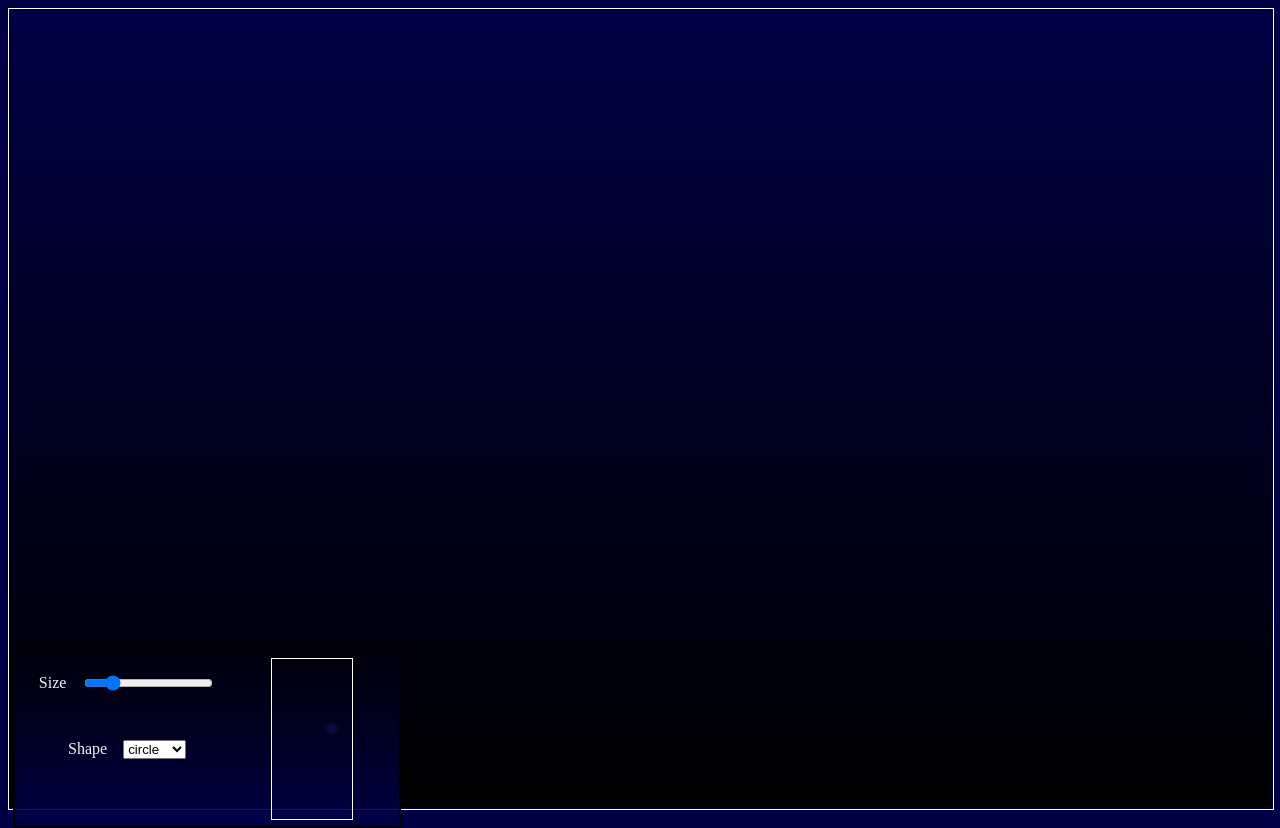
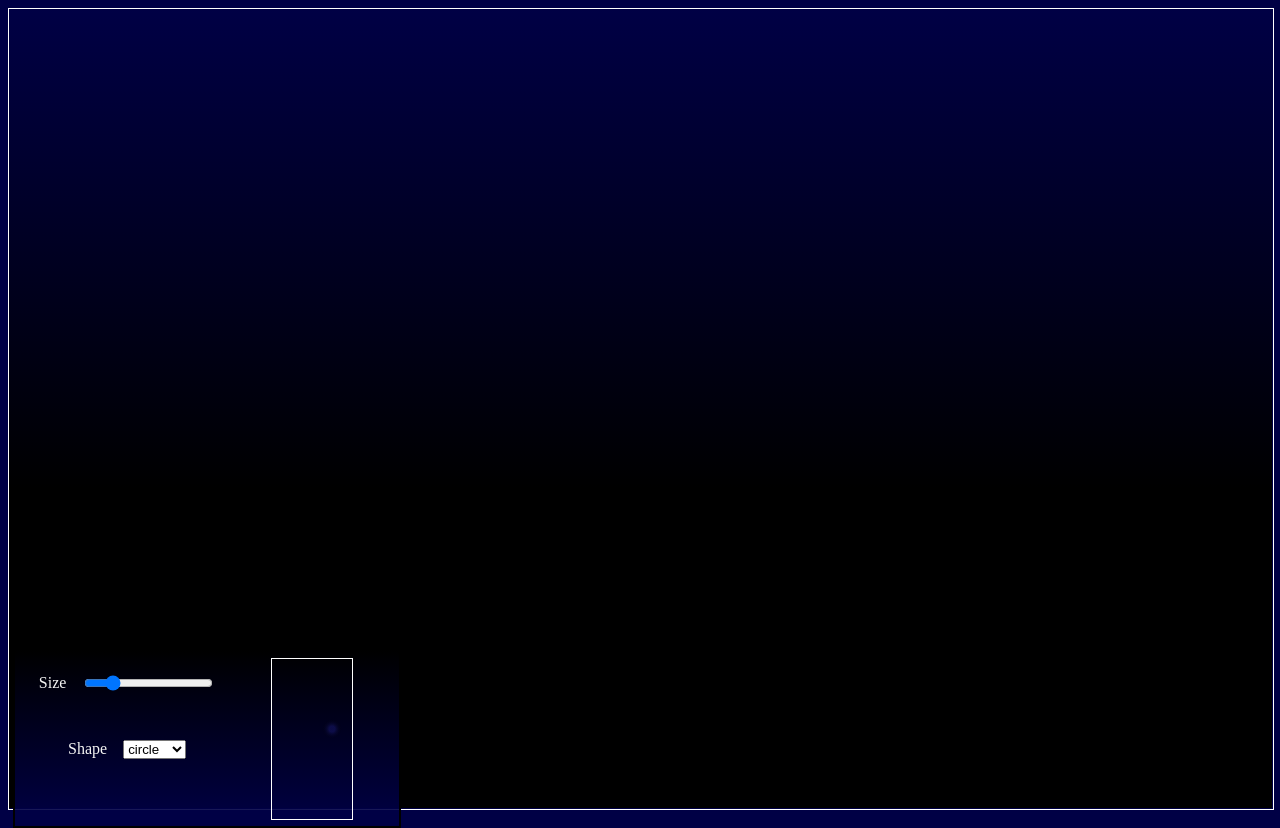
Before and after one commit to qualalia/worldly, a React app: page / in a window 1280 px wide. Built offline with nearby package versions, Linux system fonts and the light colour scheme.

Commit message:
adjust background gradient

```diff
--- a/public/style.css
+++ b/public/style.css
@@ -22,7 +22,7 @@ label {
 .body-container {
     display: flex;
     flex-direction: column;
-    background: linear-gradient(rgba(0,0,69,1), black);
+    background: linear-gradient(180deg, rgba(0,0,69,0.1),black 60%, black);
 }
 
 .option {
```
